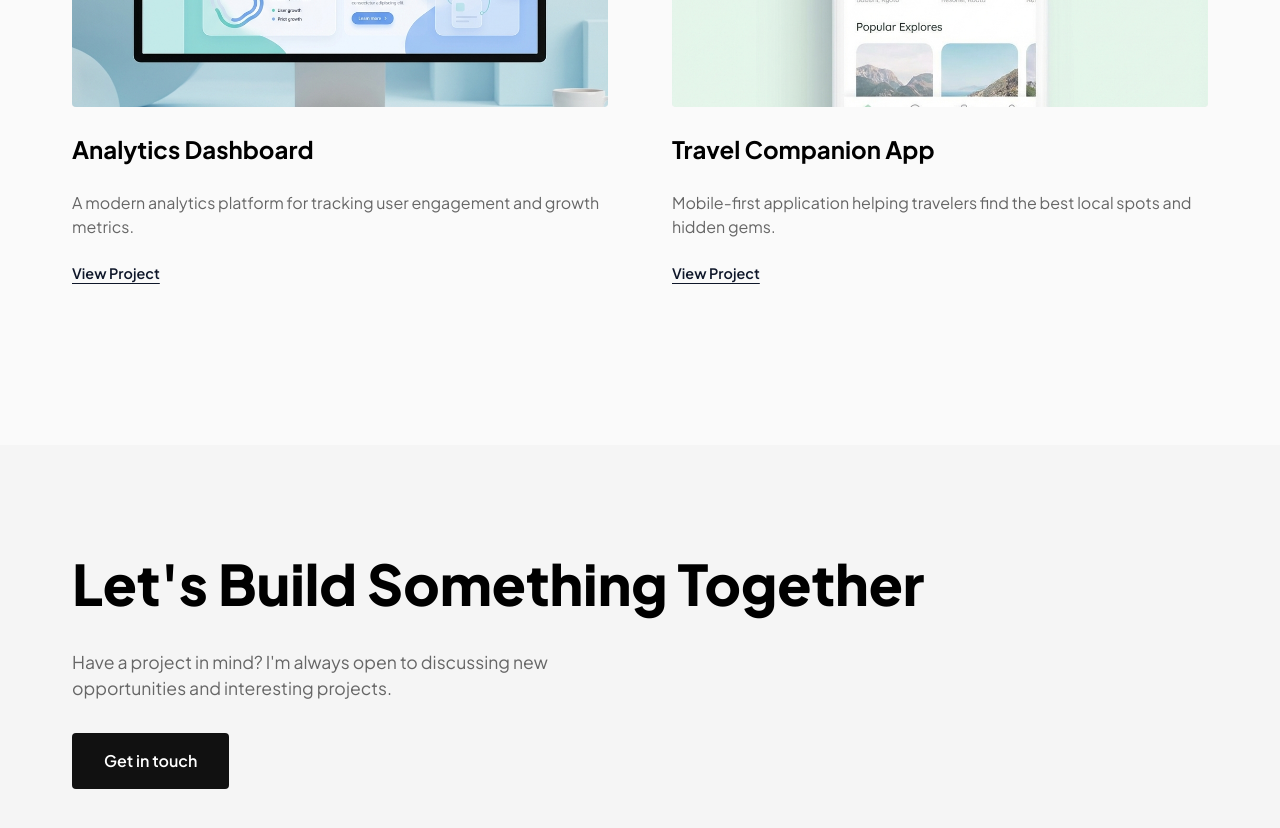
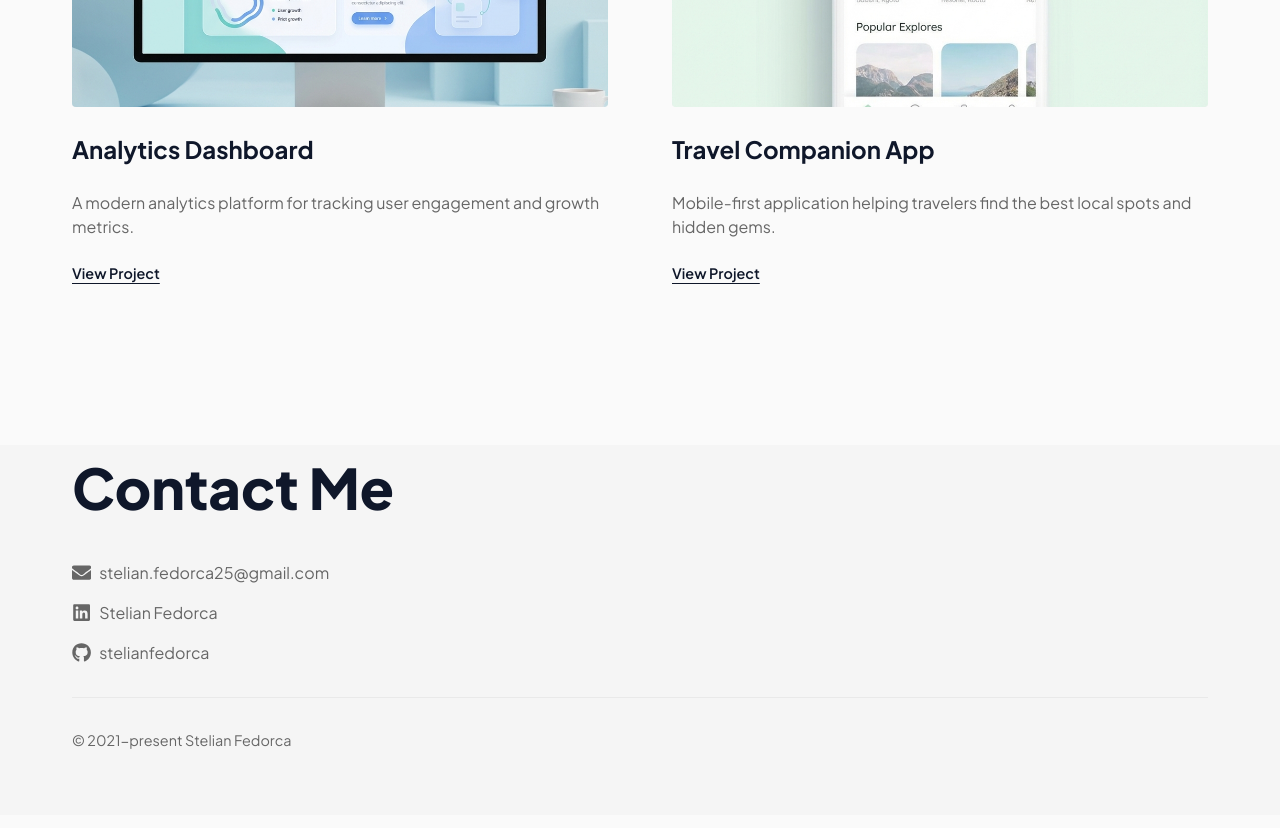
Before and after one commit to stelianfedorca/portofolio, a Next.js app: page / in a window 1280 px wide. Shown: the part 1320-2148 px from the top of the page. Built offline with nearby package versions, Linux system fonts and the light colour scheme.

Commit message:
Refactor header brand name and functionality, enhance footer with social links and copyright, and add global styling improvements

```diff
--- a/package.json
+++ b/package.json
@@ -12,6 +12,7 @@
     "next": "16.0.3",
     "react": "19.2.0",
     "react-dom": "19.2.0",
+    "react-icons": "^5.5.0",
     "styled-components": "^6.1.19"
   },
   "devDependencies": {
--- a/src/app/globals.css
+++ b/src/app/globals.css
@@ -23,6 +23,7 @@
     --box-shadow: 20px 20px 60px #1a1a1a, -20px -20px 60px #000000;
 
     --text-primary: #e6e7e8;
+
     --text-secondary: #a1a7b3;
     --bg-secondary: #171717;
     --bg-tertiary: #262626;
@@ -40,6 +41,7 @@ body {
   line-height: 1.5;
 
   padding-top: var(--header-height);
+  scroll-padding-top: var(--header-height); /* Fixes anchor link scrolling */
 }
 
 body {
@@ -70,3 +72,12 @@ a {
 #__next {
   isolation: isolate;
 }
+
+h1,
+h2,
+h3,
+h4,
+h5,
+h6 {
+  color: var(--text-primary);
+}
--- a/src/app/page.tsx
+++ b/src/app/page.tsx
@@ -3,6 +3,8 @@
 import styled from "styled-components";
 import Image from "next/image";
 import { homeContent } from "@/content/home";
+import Link from "next/link";
+import { FaLinkedin, FaGithub, FaEnvelope } from "react-icons/fa";
 
 const Container = styled.main`
   min-height: 100vh;
@@ -92,17 +94,6 @@ const Subtitle = styled.h2`
   span {
     position: relative;
     display: inline-block;
-
-    /* &::after {
-      content: "";
-      position: absolute;
-      bottom: -5px;
-      left: 0;
-      width: 100%;
-      height: 30px;
-      background-color: #a5b4fc;
-      z-index: -1;
-    } */
   }
 
   @media (min-width: 768px) {
@@ -243,7 +234,8 @@ const ProjectLink = styled.span`
 // --- Footer ---
 
 const Footer = styled.footer`
-  padding: 6rem 0;
+  padding-top 6rem;
+  padding-bottom: 4rem;
   background-color: var(--bg-secondary);
   margin-top: 4rem;
 `;
@@ -278,6 +270,53 @@ const ContactButton = styled.a`
   &:hover {
     background-color: var(--text-secondary);
   }
+`;
+
+const FooterEmail = styled(Link)`
+  display: block;
+  font-size: 1rem;
+  color: var(--text-secondary);
+  text-decoration: none;
+  transition: color 0.2s;
+
+  &:hover {
+    color: var(--text-primary);
+    text-decoration: underline;
+  }
+`;
+
+const SocialLinksWrapper = styled.div`
+  display: flex;
+  flex-direction: column;
+  gap: 1rem;
+  margin-top: 2rem;
+  width: fit-content;
+`;
+
+const SocialLink = styled.a`
+  display: flex;
+  align-items: center;
+  gap: 0.5rem;
+  font-size: 1rem;
+  color: var(--text-secondary);
+  text-decoration: none;
+  transition: color 0.2s;
+
+  svg {
+    font-size: 1.2rem;
+  }
+
+  &:hover {
+    color: var(--text-primary);
+  }
+`;
+
+const SubFooter = styled.div`
+  padding-top: 2rem;
+  margin-top: 2rem;
+  border-top: 1px solid var(--border-color);
+  font-size: 0.9rem;
+  color: var(--text-secondary);
 `;
 
 export default function Home() {
@@ -329,10 +368,30 @@ export default function Home() {
       <Footer id="contact">
         <MaxWidthWrapper>
           <FooterTitle>{homeContent.footer.title}</FooterTitle>
-          <FooterText>{homeContent.footer.text}</FooterText>
-          <ContactButton href={homeContent.footer.email}>
-            {homeContent.footer.cta}
-          </ContactButton>
+
+          <SocialLinksWrapper>
+            <SocialLink href={homeContent.footer.email}>
+              <FaEnvelope /> stelian.fedorca25@gmail.com
+            </SocialLink>
+
+            <SocialLink
+              href={homeContent.footer.socialLinks.linkedin}
+              target="_blank"
+              rel="noopener noreferrer"
+            >
+              <FaLinkedin /> Stelian Fedorca
+            </SocialLink>
+
+            <SocialLink
+              href={homeContent.footer.socialLinks.github}
+              target="_blank"
+              rel="noopener noreferrer"
+            >
+              <FaGithub /> stelianfedorca
+            </SocialLink>
+          </SocialLinksWrapper>
+
+          <SubFooter>© 2021-present Stelian Fedorca</SubFooter>
         </MaxWidthWrapper>
       </Footer>
     </Container>
--- a/src/components/StickyHeader.tsx
+++ b/src/components/StickyHeader.tsx
@@ -28,10 +28,12 @@ const TopNav = styled.nav`
   align-items: baseline;
 `;
 
-const Logo = styled(Link)`
-  font-weight: 900;
+const BrandName = styled(Link)`
+  font-weight: 600;
   font-size: 1.5rem;
   letter-spacing: -1px;
+
+  color: var(--accent2);
 `;
 
 const NavigationLinks = styled.div`
@@ -70,7 +72,15 @@ export default function StickyHeader() {
     <StickyHeaderWrapper>
       <MaxWidthWrapper>
         <TopNav>
-          <Logo href="/">SF.</Logo>
+          <BrandName
+            href="/"
+            onClick={(e) => {
+              e.preventDefault();
+              window.scrollTo({ top: 0, behavior: "smooth" });
+            }}
+          >
+            Stelian Fedorca
+          </BrandName>
           <NavigationLinks>
             <a href="/#projects">Projects</a>
             <a href="/#contact">Contact</a>
--- a/src/content/home.ts
+++ b/src/content/home.ts
@@ -39,9 +39,13 @@ export const homeContent = {
     ],
   },
   footer: {
-    title: "Let's Build Something Together",
+    title: "Contact Me",
     text: "Have a project in mind? I'm always open to discussing new opportunities and interesting projects.",
     cta: "Get in touch",
-    email: "mailto:hello@stelian.com",
+    email: "mailto:stelian.fedorca25@gmail.com",
+    socialLinks: {
+      linkedin: "https://linkedin.com/in/stelianfedorca",
+      github: "https://github.com/stelianfedorca",
+    },
   },
 };
```
Also changed, not shown: 1 other file (tests, documents, lock files or other folders).
